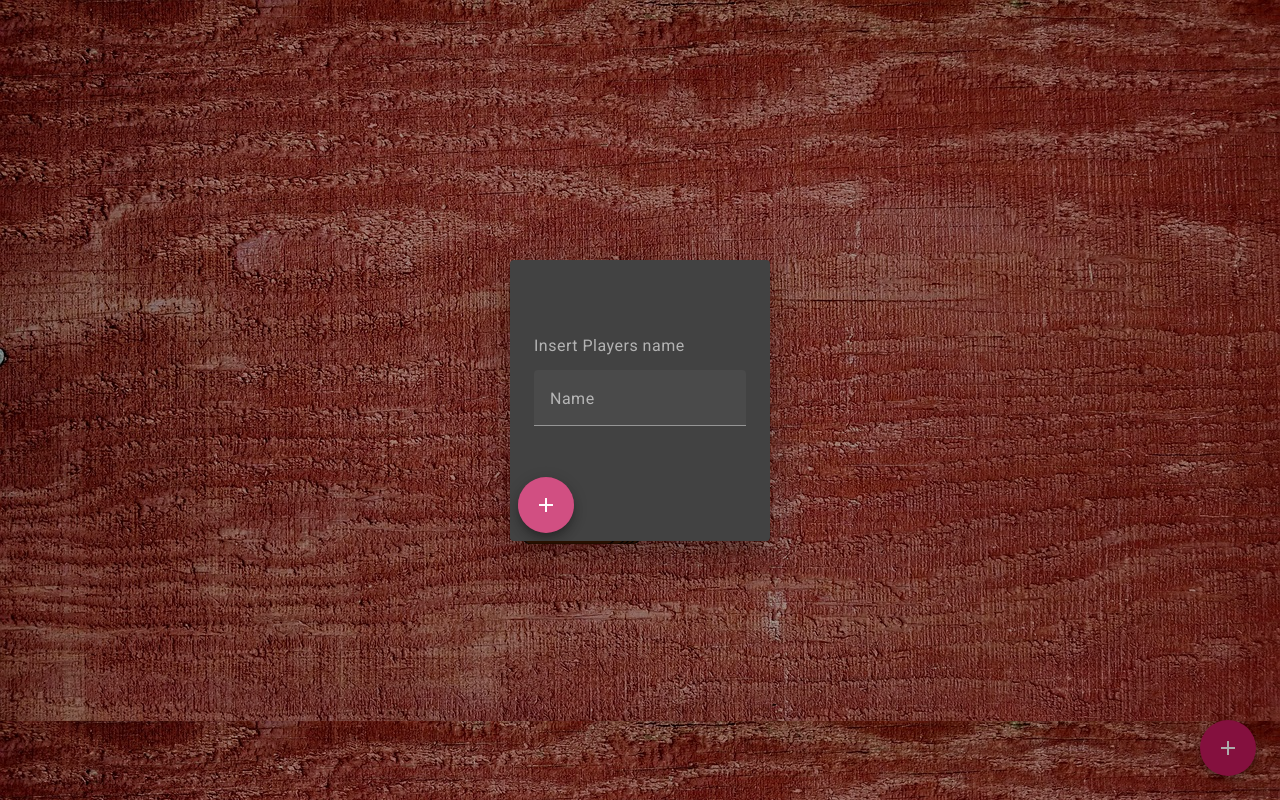
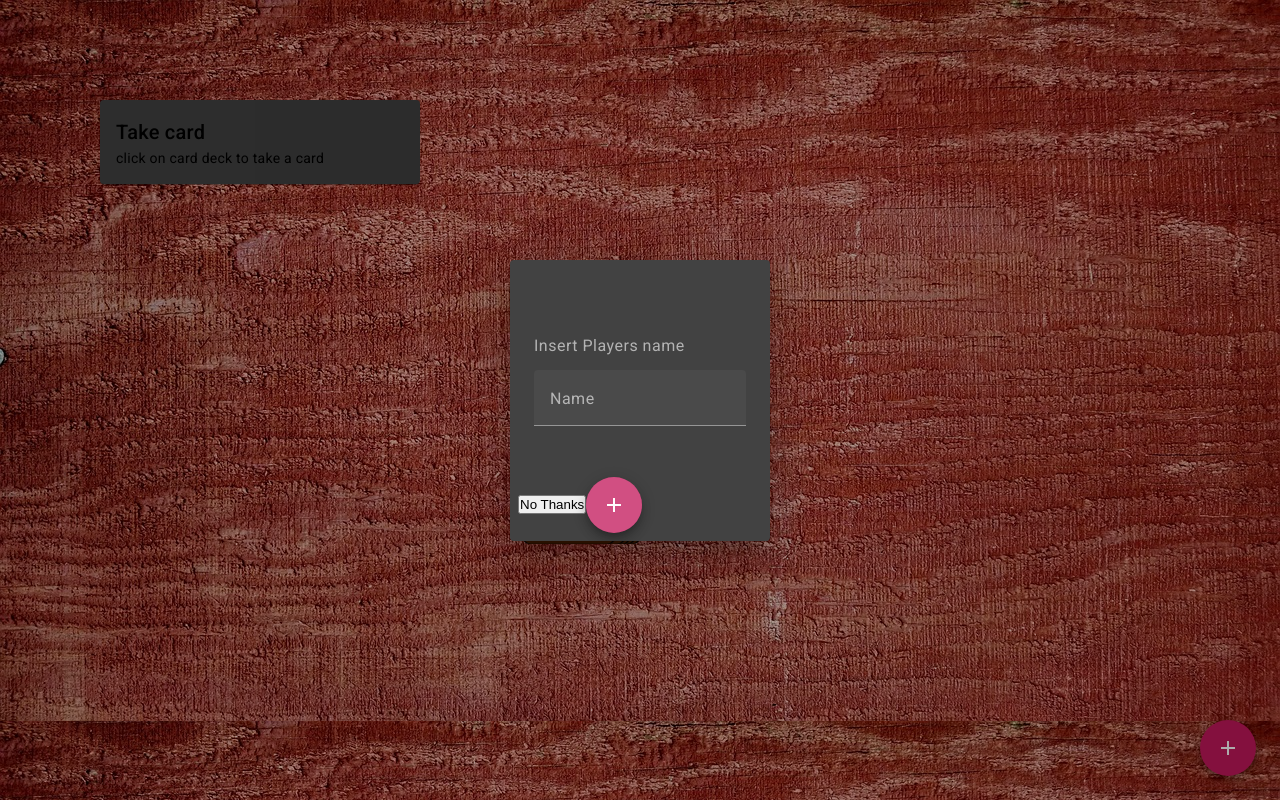
Before and after one commit to DanielStollnberger/ringoffire, an Angular app: page /game in a window 1280 px wide. Both pictures are taken after a click on the button "add". Built offline with nearby package versions, Linux system fonts and the light colour scheme.

Commit message:
fixed new player closing bug

```diff
--- a/src/app/game/card-info/card-info.component.html
+++ b/src/app/game/card-info/card-info.component.html
@@ -1,8 +1,8 @@
 <mat-card>
     <mat-card-header>
         <mat-card-title>
-            {{ title }}
+            {{ title ? title : 'Take card' }}
         </mat-card-title>
     </mat-card-header>
-    <mat-card-content>{{description}}</mat-card-content>
+    <mat-card-content>{{description ? description : 'click on card deck to take a card'}}</mat-card-content>
 </mat-card>
--- a/src/app/game/card-info/card-info.component.ts
+++ b/src/app/game/card-info/card-info.component.ts
@@ -70,8 +70,10 @@ export class CardInfoComponent {
   cardNmbr: number = 0;
 
   ngOnChanges(): void {
-    this.cardNmbr = +this.card?.split('_')[1]!;
+    if (this.card) {
+      this.cardNmbr = +this.card?.split('_')[1]!;
       this.title = this.cardInfo[this.cardNmbr - 1].title;
       this.description = this.cardInfo[this.cardNmbr - 1].description;
+    }
   }
 }
--- a/src/app/game/game.component.html
+++ b/src/app/game/game.component.html
@@ -21,7 +21,5 @@
 <button mat-fab color="primary" (click)="openDialog()" class="dialog-button">
     <mat-icon>add</mat-icon>
 </button>
-@if (cardInfo) {
 <app-card-info [card]="currentCard" class="pin">
 </app-card-info>
-}
--- a/src/app/game/game.component.ts
+++ b/src/app/game/game.component.ts
@@ -53,9 +53,11 @@ export class GameComponent {
   openDialog(): void {
     const dialogRef = this.dialog.open(OpenDialogComponent);
 
+
     dialogRef.afterClosed().subscribe(name => {
-      console.log('The dialog was closed');
+      if (name && name.length > 0) {
       this.game.players.push(name);
+      }
     });
   }
 }
--- a/src/app/game/open-dialog/open-dialog.component.html
+++ b/src/app/game/open-dialog/open-dialog.component.html
@@ -7,6 +7,7 @@
   </mat-form-field>
 </mat-dialog-content>
 <mat-dialog-actions>
+  <button matButton (click)="onNoClick()">No Thanks</button>
   <button mat-fab color="primary" [mat-dialog-close]="newPlayer" cdkFocusInitial>
     <mat-icon>add</mat-icon>
   </button>
--- a/src/app/game/open-dialog/open-dialog.component.ts
+++ b/src/app/game/open-dialog/open-dialog.component.ts
@@ -10,6 +10,11 @@ import {
 import {MatFormFieldModule} from '@angular/material/form-field';
 import {MatInputModule} from '@angular/material/input';
 import { FormsModule } from '@angular/forms';
+import { inject } from '@angular/core';
+import {
+  MAT_DIALOG_DATA,
+  MatDialogRef,
+} from '@angular/material/dialog';
 
 
 @Component({
@@ -24,11 +29,23 @@ import { FormsModule } from '@angular/forms';
     MatDialogContent,
     MatDialogActions,
     MatDialogClose,
-    FormsModule
+    FormsModule,
   ],
   templateUrl: './open-dialog.component.html',
   styleUrl: './open-dialog.component.scss'
 })
 export class OpenDialogComponent {
+  constructor() {
+
+    }
+
+
+
   newPlayer: String = '';
+
+  readonly dialogRef = inject(MatDialogRef<OpenDialogComponent>);
+
+  onNoClick(): void {
+    this.dialogRef.close();
+  }
 }
```
